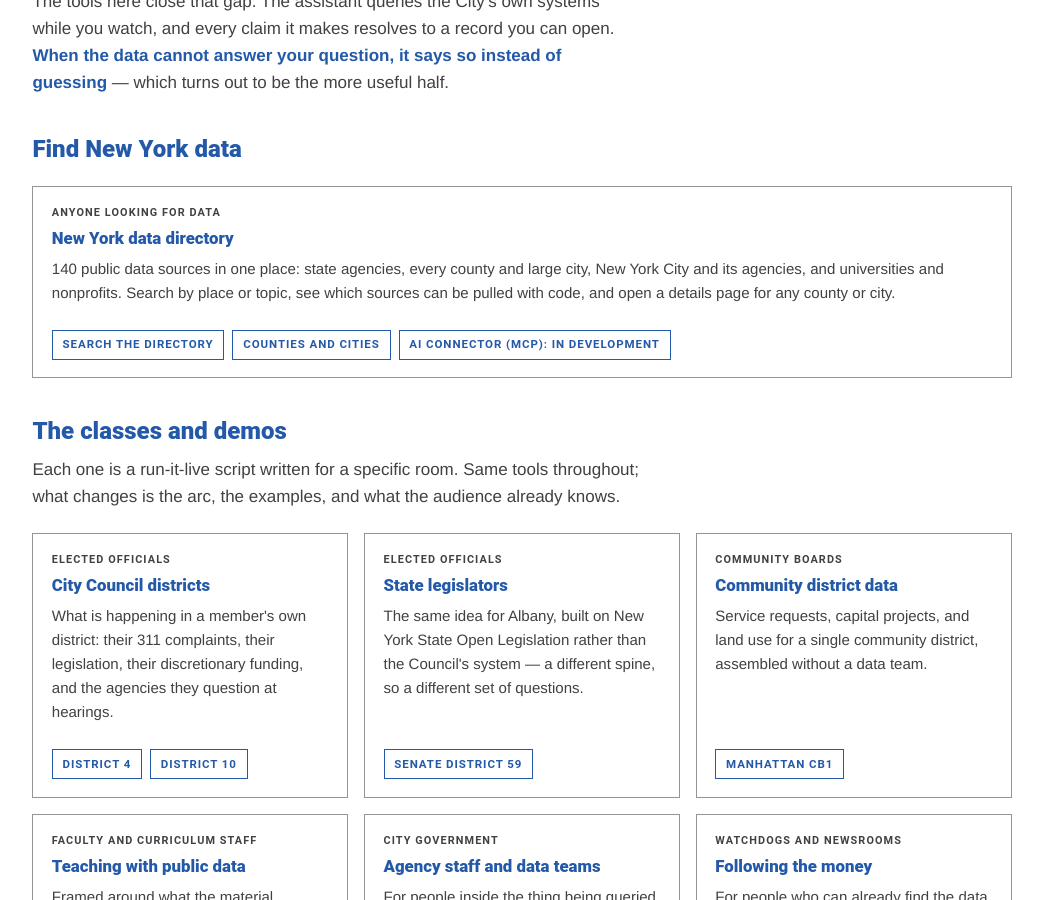
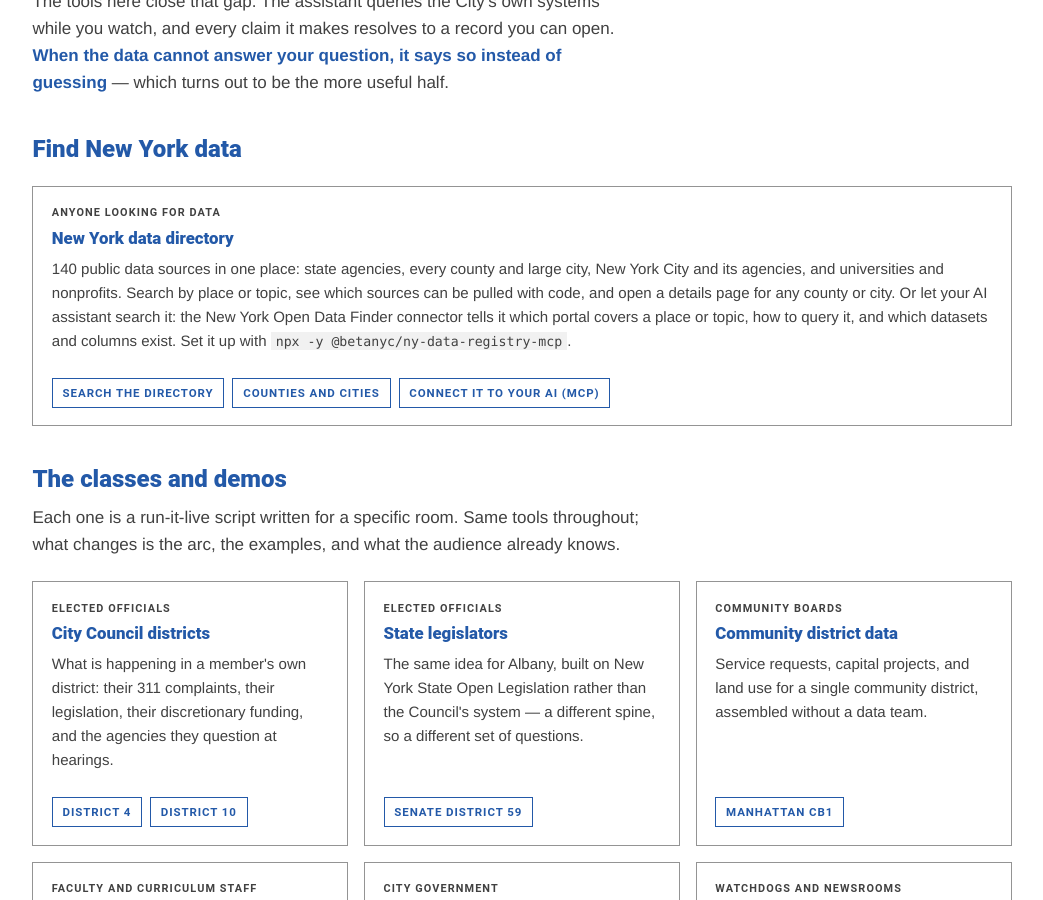
Before and after one commit to BetaNYC/grounding-ai-with-ny-open-data, a Jekyll site: the page built from index.md, in a window 1280 px wide and 900 px high, scrolled down 717 px. Shown: the whole window, without its empty margins (118-1161 px from the left). Built offline with Jekyll 4.4.1, drawn with Linux system fonts in a browser that asks for light colours; some of the changed text lies outside the part shown.

Commit message:
Homepage: the registry MCP is live; connector count seven → eight
- 'AI connector (MCP): in development' button → 'Connect it to your AI (MCP)',
  linking to the install section; one sentence on what it does plus the npx line.
- What it costs: five of the eight connectors need no key.
- README: list ny-data-registry-mcp among BetaNYC's eight public MCP servers.

BetaNYC/betanyc-ai-workspace#1553

Co-Authored-By: Claude Opus 5.5 <noreply@anthropic.com>

```diff
--- a/index.md
+++ b/index.md
@@ -39,11 +39,14 @@ it says so instead of guessing** — which turns out to be the more useful half.
   <h3>New York data directory</h3>
   <p>140 public data sources in one place: state agencies, every county and large city, New York
   City and its agencies, and universities and nonprofits. Search by place or topic, see which
-  sources can be pulled with code, and open a details page for any county or city.</p>
+  sources can be pulled with code, and open a details page for any county or city. Or let your AI
+  assistant search it: the New York Open Data Finder connector tells it which portal covers a place
+  or topic, how to query it, and which datasets and columns exist. Set it up with
+  <code>npx -y @betanyc/ny-data-registry-mcp</code>.</p>
   <div class="links">
     <a class="btn" href="{{ '/resources/ny-data-portal-registry.html' | relative_url }}">Search the directory</a>
     <a class="btn" href="{{ '/resources/portals/README.html' | relative_url }}">Counties and cities</a>
-    <a class="btn" href="https://github.com/BetaNYC/ny-data-registry-mcp">AI connector (MCP): in development</a>
+    <a class="btn" href="https://github.com/BetaNYC/ny-data-registry-mcp#install">Connect it to your AI (MCP)</a>
   </div>
 </div>
 
```
Also changed, not shown: other parts of index.md (+1 -1 lines), README.md.
